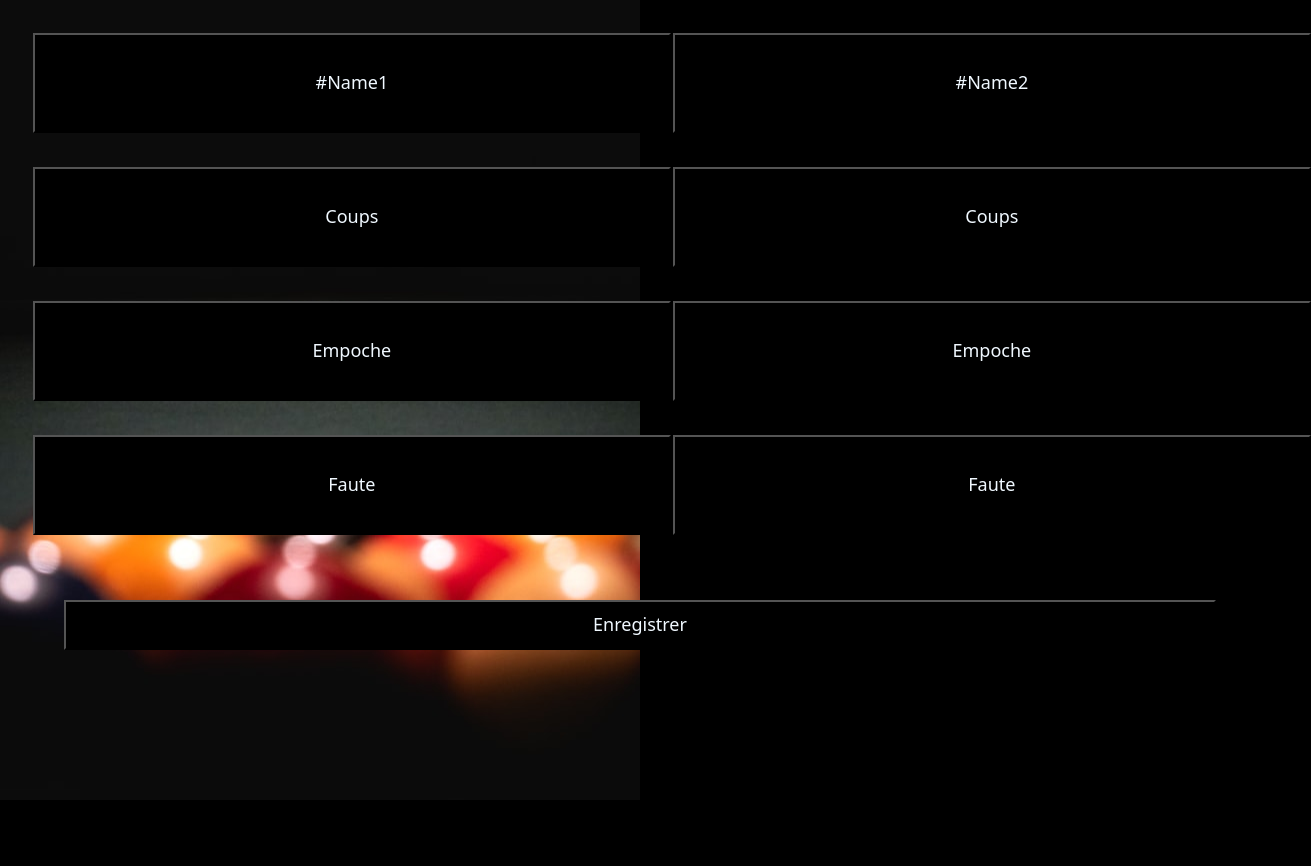
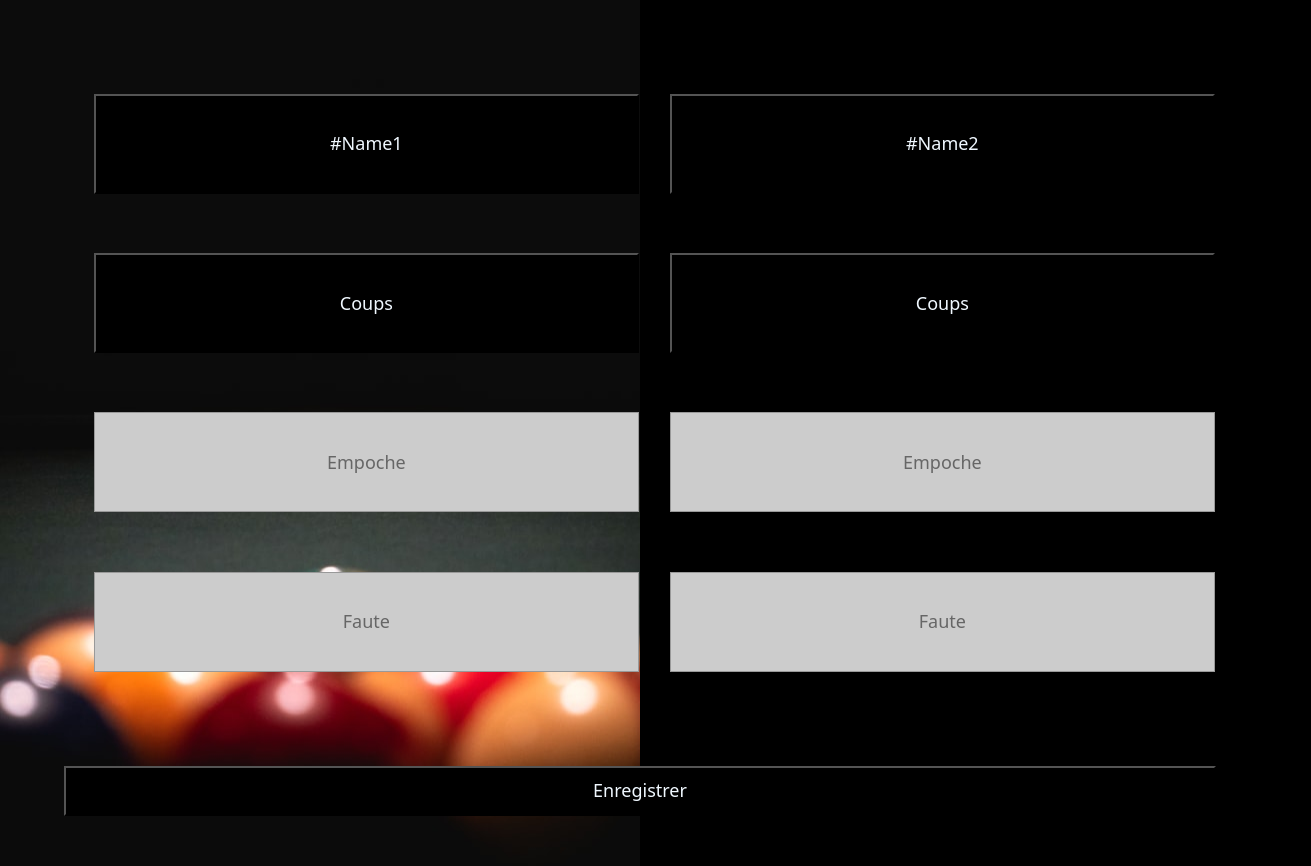
Before and after one commit to ddrobecq/poolperf_front, a plain HTML site: page game.html in a window 1280 px wide. Shown: the whole page, 1311 px wide, since content can reach past the window. Before the commit the page ends 800 px from the top, so only its background shows below. Drawn offline with nearby package versions, Linux system fonts and the light colour scheme; no server answers.

Commit message:
gameType

```diff
--- a/game.html
+++ b/game.html
@@ -8,7 +8,7 @@
   <link href="https://cdn.jsdelivr.net/npm/bootstrap@5.1.3/dist/css/bootstrap.min.css" rel="stylesheet" integrity="sha384-1BmE4kWBq78iYhFldvKuhfTAU6auU8tT94WrHftjDbrCEXSU1oBoqyl2QvZ6jIW3" crossorigin="anonymous">
   <link rel="stylesheet" href="stylesheets/style.css">
 
-  <title>Pool</title>
+  <title>PoolPerf</title>
 
 </head>
 <body onload="composePageGame()">
@@ -25,12 +25,12 @@
         <td><button onclick="shotCount(`shot`, 2)" id=btnShot2> Coups </button></td>
       </tr>
       <tr>
-        <td><button onclick="shotCount (`pocket`, 1)" id=btnPocket1> Empoche </button></td>
-        <td><button onclick="shotCount (`pocket`, 2)" id=btnPocket2> Empoche </button></td>
+        <td><button disabled onclick="shotCount (`pocket`, 1)" id=btnPocket1> Empoche </button></td>
+        <td><button disabled onclick="shotCount (`pocket`, 2)" id=btnPocket2> Empoche </button></td>
       </tr>
       <tr>
-        <td><button onclick="shotCount (`Foul`, 1)" id=btnFoul1> Faute </button></td>
-        <td><button onclick="shotCount (`Foul`, 2)" id=btnFoul2> Faute </button></td>
+        <td><button disabled onclick="shotCount (`Foul`, 1)" id=btnFoul1> Faute </button></td>
+        <td><button disabled onclick="shotCount (`Foul`, 2)" id=btnFoul2> Faute </button></td>
       </tr>
     </tbody>
   </table>
--- a/javascripts/game.js
+++ b/javascripts/game.js
@@ -5,7 +5,7 @@ var player2 = {playerId: 2, nbShot: 0, nbPocket: 0, nbFoul: 0};
 function composePageGame () {
 
     //SET TITLE
-    setTitle (getParam ('title'));
+    setTitle (getParam ('gameType'));
 
     //SET USERS'S NAMES
     $.get (APIURL + "/users/" + player1.playerId, function (data) {
@@ -66,12 +66,12 @@ function shotCount (typeShot, numPlayer) {
 function gameSave(player1, player2) {
     console.log (player1);
     $.post(APIURL + "/games", {
-        gameType: getParam ('title'),
+        gameType: getParam ('gameType'),
         player: JSON.stringify(player1)
     }, {},"json");
     console.log (player2);
     $.post(APIURL + "/games", {
-        gameType: getParam ('title'),
+        gameType: getParam ('gameType'),
         player: JSON.stringify (player2)
     }, {},"json");
 }
--- a/javascripts/tools.js
+++ b/javascripts/tools.js
@@ -12,5 +12,5 @@ function getParam(strParam) {
 
 /* UPDATE THE TITLE IN THE HTML HEADER */
 function setTitle (strTitle) {
-    document.title = strTitle;
+    document.title += " " + strTitle;
 }
--- a/stylesheets/style.css
+++ b/stylesheets/style.css
@@ -11,29 +11,34 @@ body{
 
 .wrapper {
     text-align: center;
+    margin-top: 10%;
 }
 
 .version {
     font-size: xx-small;
     text-align: left;
-    vertical-align:bottom;
-
 }
 
 .menu_button {
     width:90%;
     height: 50px;
+    margin: 5%;
 }
 
 button{
     display: block;
     background-color:black;
     color: aliceblue;
-    margin-left: 5%;
-    margin-right: 5%;
-    margin-top: 5%;
-    width:100%;
+    margin: 5%;
+    width: 95%;
     height: 100px;
+}
+
+button:disabled,
+button[disabled]{
+  border: 1px solid #999999;
+  background-color: #cccccc;
+  color: #666666;
 }
 
 /*table td{
@@ -41,5 +46,10 @@ button{
 }
 */
 table {
-    width: 100%;
+    width: 90%;
+    margin: 5%;
 }
+
+td {
+    width:50px;
+}
```
Also changed, not shown: index.html (+5 -5 lines), user.html (+7 -2 lines), images/userDefault1.jpg (added), images/userDefault2..jpg (added), images/userNew.jpg (added).
